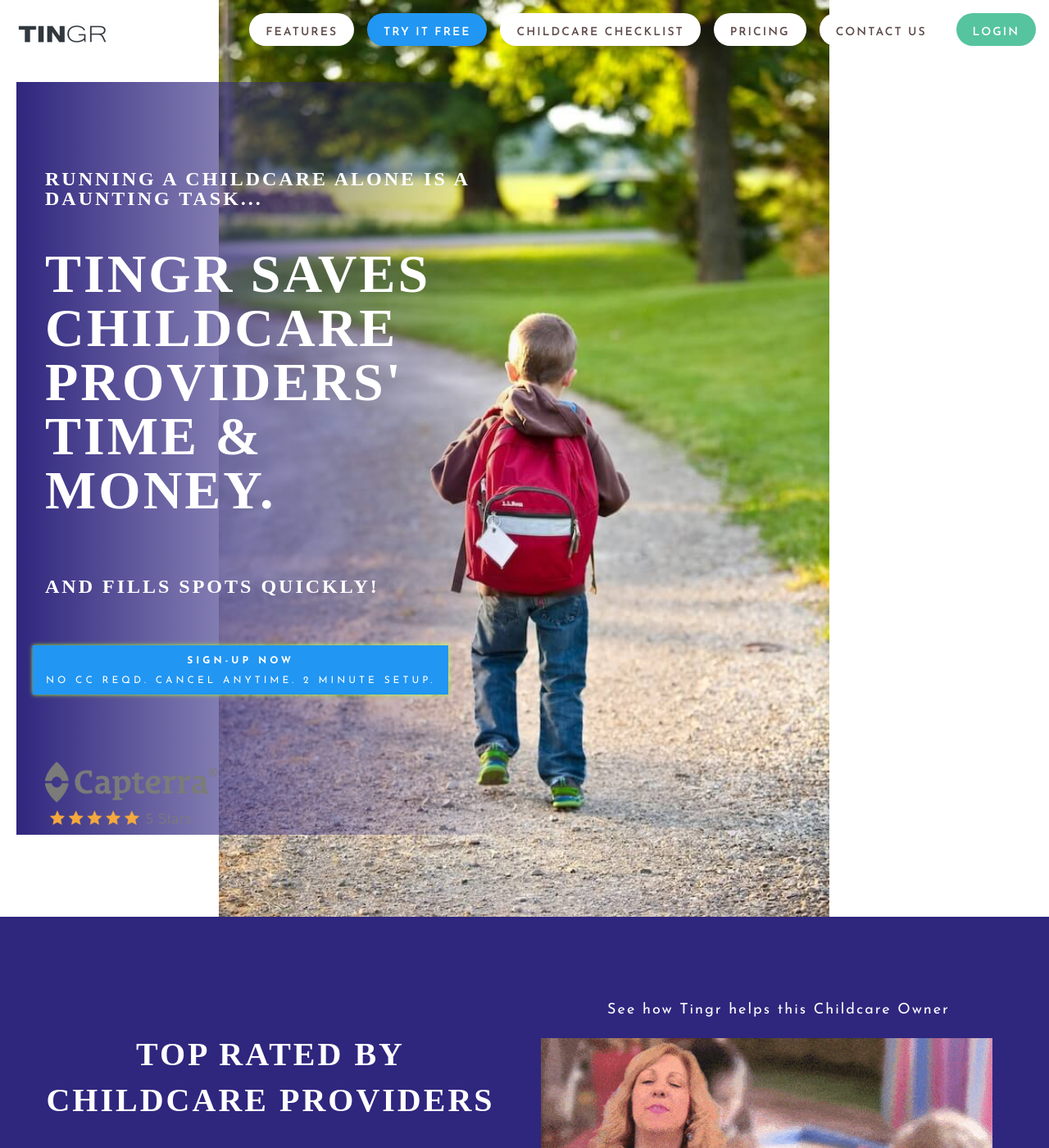
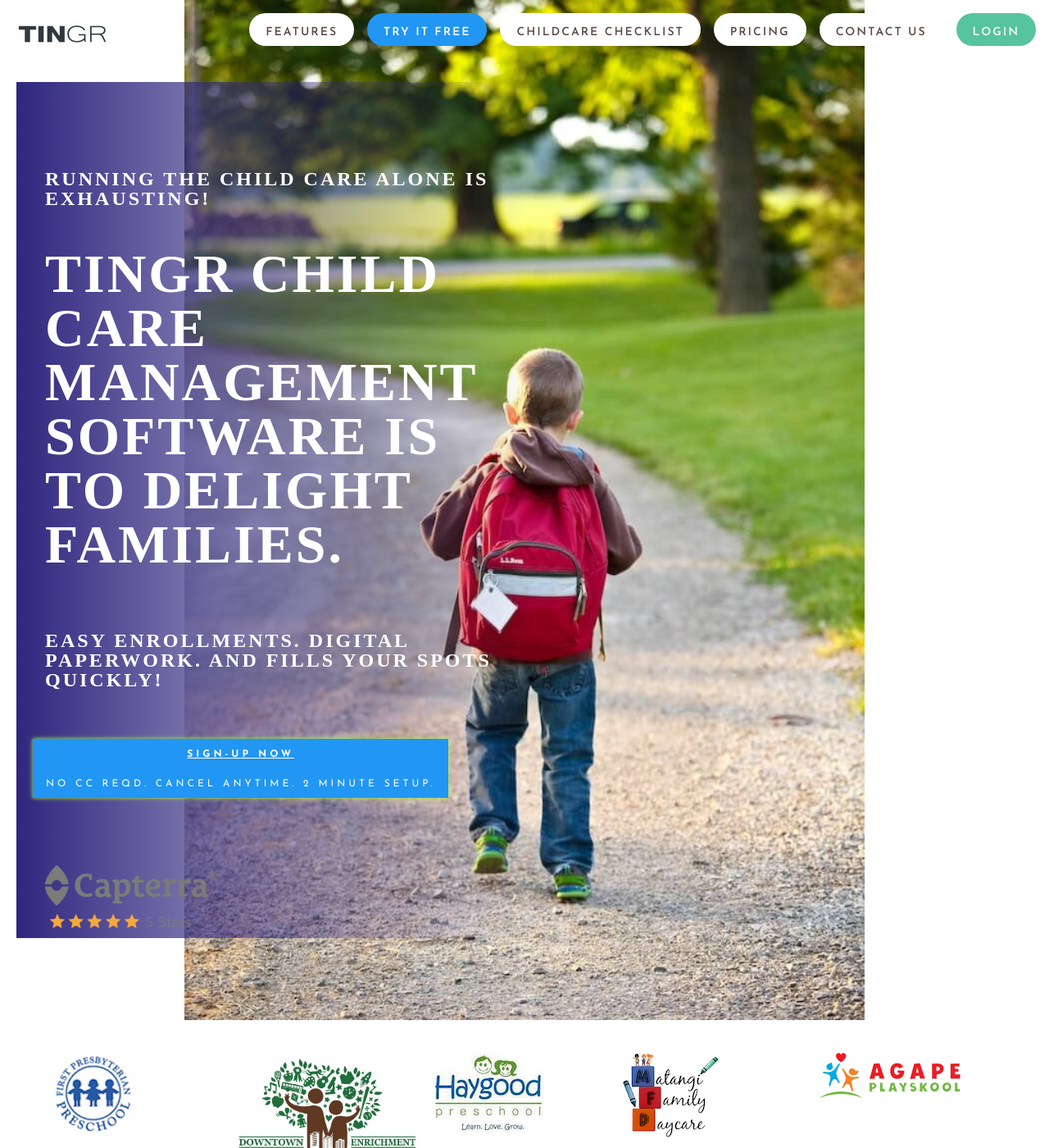
Before and after one commit to hellotingr/hellotingr.github.io, a Jekyll site: the page built from index.html, in a window 1280 px wide and 1400 px high. Shown: the whole window at 82% size. Built offline with Jekyll 4.4.1, drawn with Linux system fonts in a browser that asks for light colours; nearby versions of some CDN libraries; some web fonts are replaced; some of the changed text lies outside the part shown.

Commit message:
local changes

```diff
--- a/_includes/footer.html
+++ b/_includes/footer.html
@@ -17,7 +17,6 @@
 
 <script src="{{ "/bower_components/jquery/dist/jquery.min.js" | prepend: site.baseurl }}"></script>
 <script src="{{ "/bower_components/foundation/js/foundation.min.js" | prepend: site.baseurl }}"></script>
-<script src="{{ "/js/jquery.superslides.min.js" | prepend: site.baseurl }}"></script>
 <script src="{{ "/js/slick.min.js" | prepend: site.baseurl }}"></script>
 <script src="{{ "/js/wow.min.js" | prepend: site.baseurl }}"></script>
 <script src="{{ "/js/jquery.validate.js" | prepend: site.baseurl }}"></script>
--- a/_includes/play-video.html
+++ b/_includes/play-video.html
@@ -20,7 +20,7 @@
 });
 </script>
 
-<a class="landing-video" data-video="https://player.vimeo.com/video/210447078" data-toggle="modal" data-target="#videoModal"><img alt="tingr" loading="lazy" id="landing-video-image" src="{{ site.baseurl }}/images/lilly_optimized.gif"></a>
+<a class="landing-video" data-video="https://player.vimeo.com/video/210447078" data-toggle="modal" data-target="#videoModal"><img alt="tingr" loading="lazy" id="landing-video-image" src="{{ site.baseurl }}/images/lilly.jpg"></a>
 
 <div class="modal fade" id="videoModal" tabindex="-1" role="dialog" aria-labelledby="myModalLabel" aria-hidden="true">
   <div class="modal-dialog">
--- a/index.html
+++ b/index.html
@@ -1,6 +1,6 @@
 ---
 layout: default
-title: Childcare software product for Providers of all sizes. Home. Center. Daycares. Preschools. Afterschools.
+title: Tingr — The Child Care Provider's Best Companion Software & App.
 excerpt: "Running a Childcare/Daycare/Preschool/Afterschool in pandemic is challenging. Tingr provides easy to use software tools for Early Childcare providers -from- Student Registrations, Digital Forms, Attendance, Parent Communication and -to- a lot more! Start with 6mos trial on us!"
 keywords: Childcare Daycare Preschool product software  Tingr  Preschool Paperwork  State Forms  Free Childcare software  Tingr for Schools  Free website for Childcare  Childcare Daycare Attendance  CDSS Forms  Spanish Daycare Forms  Afterschool  Daycare Attendance  Student Memory Books, Attendance Sheet Student Roster
 section_id: home
@@ -49,14 +49,15 @@
         <div class="medium-6 columns overlay-light">
           <div class="title-area center-text">
             <div class="four spacing"></div>
-            <h3 class="white">Running a Childcare alone is a daunting task...</h3>
+            <h3 class="white">Running the Child Care Alone is Exhausting!</h3>
             <br/>
-            <h1 class="white">Tingr saves Childcare Providers' Time & Money.</h1>
+            <h1 class="white">Tingr Child Care Management Software is to Delight Families.</h1>
             <br/>
-            <h3 class="white">and Fills Spots Quickly!</h3>
+            <h3 class="white">Easy Enrollments. Digital Paperwork. And Fills Your Spots Quickly!</h3>
             <div class="two spacing"></div>
             <a href="https://my.tingr.org/signup.html" class="button boxed blue glowing">
-              <b>SIGN-UP NOW</b>
+              <b><u>SIGN-UP NOW</u></b>
+              <br/>
               <br/>
               <br/>
               No CC reqd. Cancel anytime. 2 minute setup.
@@ -69,12 +70,25 @@
       </div>
     </div>
 </div>
+<div class="full white no-padding">
+  <div class="two spacing"></div>
+  <div class='row'>
+    <div class='large-12 columns'>
+      <div class='clients'>
+        {% for client in page.clients %}
+        <div><a href="#"><img alt="tingr" src="{{client.image}}"></a></div>
+        {% endfor %}
+      </div>
+    </div>
+  </div>
+</div>
+
 <div class="full deep-blue">
   <div class="row" >
     <div class="medium-6 columns">
       <div class="service-info">
         <div class="centered-text">
-          <h2 class="white-text">Top rated by Childcare Providers</h2>
+          <h2 class="white-text">Top rated by the Child Care Providers</h2>
         </div>
         <div class="two spacing"></div>
         <img src="images/@stock/5_starrating.png" alt="tingr rating">
@@ -83,7 +97,7 @@
 
     <div class="medium-6 columns">
       <div>
-        <p class="centered-text white-text">See how Tingr helps this Childcare Owner</p>
+        <p class="centered-text white-text">See How It Works in 2minutes</p>
         {% include play-video.html %}
       </div>
     </div>
@@ -137,12 +151,11 @@
   </div>
 </div>
 
-
 <div class="full no-padding ">
   <div class="row">
     <div class="medium-6 columns">
       <div class="service-info right-text">
-        <h2>Childcare attendance</h2>
+        <h2>Attendance</h2>
         <p>Sign-In & Sign-Out Students/Staff With Your Phone/iPad Conveniently!</p>
         <p>Separate PIN for pick-up/drop-off personnel for added security.</p>
       </div>
@@ -153,9 +166,23 @@
   </div>
 </div>
 
+<div class="full no-padding ">
+  <div class="row">
+    <div class="medium-6 columns">
+      <div class="service-info right-text">
+        <h2>...plus</h2>
+        <h3> Free Website. Ready -to- Print Facility Roster. Daily Food Menus. Parent Information Links. School Calendar. Email Software For Schools. Parent Friendly Apps. End Of Year Memory Books. Online Student Waitlist. Organized Student Paperwork. Huge Savings from Print Supplies.</h3>
+      </div>
+    </div>
+    <div class="medium-6 columns">
+      <img src="images/@stock/butterflies.jpg" alt="tingr more">
+    </div>
+  </div>
+</div>
+
 
 <div class="full no-padding centered-text">
-  <div class="spacing"></div>
+  <div class="four spacing"></div>
   <div class="row">
     <div class="large-10 large-centered columns">
       <a href="{{site.url}}/signup.html" class="button boxed blue">Try it for Free.<br/<br/><br/><br/>No CC/Commitment reqd.</a>
@@ -218,15 +245,3 @@
     {% endfor %}
   </div>
 </div>
-<div class="full white no-padding">
-  <div class="two spacing"></div>
-  <div class='row'>
-    <div class='large-12 columns'>
-      <div class='clients'>
-        {% for client in page.clients %}
-        <div><a href="#"><img alt="tingr" src="{{client.image}}"></a></div>
-        {% endfor %}
-      </div>
-    </div>
-  </div>
-</div>
--- a/sitemap_index.xml
+++ b/sitemap_index.xml
@@ -1,6 +1,6 @@
 <sitemapindex xmlns="http://www.sitemaps.org/schemas/sitemap/0.9">
   <sitemap>
     <loc>https://www.tingr.org/sitemap_marketing.xml</loc>
-    <lastmod>2021-11-03</lastmod>
+    <lastmod>2021-11-17</lastmod>
   </sitemap>
 </sitemapindex>
```
Also changed, not shown: images/@stock/butterflies.jpg, images/lilly.jpg (added), 1 other file.
